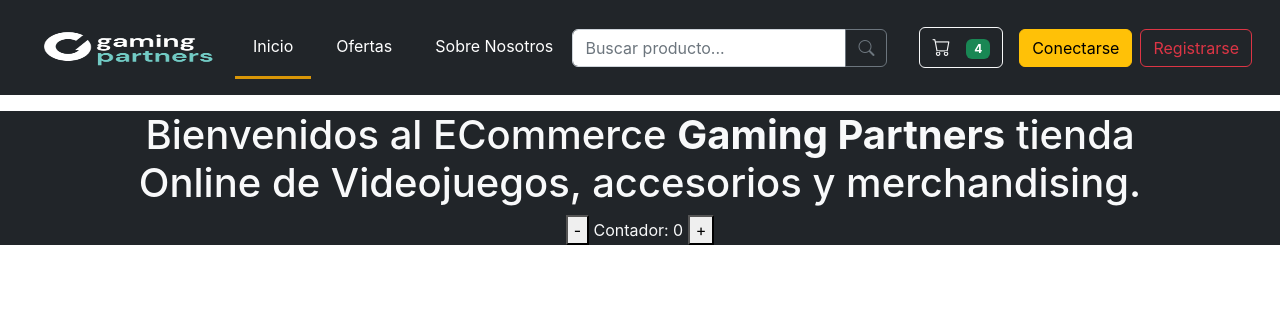
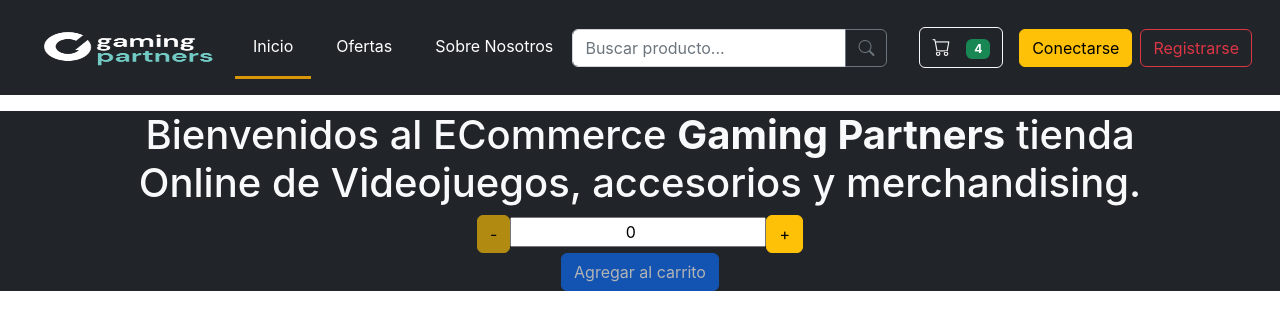
Before and after one commit to adraomar/HardyGames, a React (Create React App) app: page / in a window 1280 px wide. Shown: the top 330 px of the page. Built offline with nearby package versions, Linux system fonts and the light colour scheme.

Commit message:
Agregado estilos de bootstrap a ItemCount

```diff
--- a/src/components/ItemCount/ItemCount.jsx
+++ b/src/components/ItemCount/ItemCount.jsx
@@ -4,11 +4,32 @@
 const ItemCount = (props) => {
     const [contador, setContador] = useState(props.initial);
 
+    const aumentarContador = () => {
+        let stock = props.stock;
+
+        if (contador < stock && stock > 0) {
+            setContador(contador + 1);
+        }
+    }
+
+    const disminuirContador = () => {
+        let limite = props.initial;
+
+        if (contador > limite) {
+            setContador(contador - 1);
+        }
+    }
+
     return (
         <>
-            <button> - </button>
-            <span className="text-light"> Contador: {contador} </span>
-            <button> + </button>
+            <button onClick={disminuirContador} disabled={contador === props.initial} className="btn btn-warning"> - </button>
+            <input type="number" className="text-center" value={contador} readOnly></input>
+            <button onClick={aumentarContador} disabled={contador === props.stock} className="btn btn-warning"> + </button>
+            <div>
+                <button disabled={contador === props.initial} onClick={() => props.onAdd(contador)} className="btn btn-primary">
+                    Agregar al carrito
+                </button>
+            </div>
         </>
     );
 }
--- a/src/components/ItemListContainer/ItemListContainer.jsx
+++ b/src/components/ItemListContainer/ItemListContainer.jsx
@@ -2,10 +2,14 @@
 import ItemCount from '../ItemCount/ItemCount';
 
 const ItemListContainer = (props) => {
+    const onAdd = (contador) => {
+        console.log("Soy onAdd y el valor del contador es: ", contador);
+    }
+
     return (
         <>
         <h1 className="h1 text-light"> Bienvenidos al ECommerce <strong>{props.titulo}</strong> tienda Online de Videojuegos, accesorios y merchandising.</h1>
-        <ItemCount initial="0"></ItemCount>
+        <ItemCount stock={5} initial={0} onAdd={onAdd}></ItemCount>
         </>
     );
 }
```
